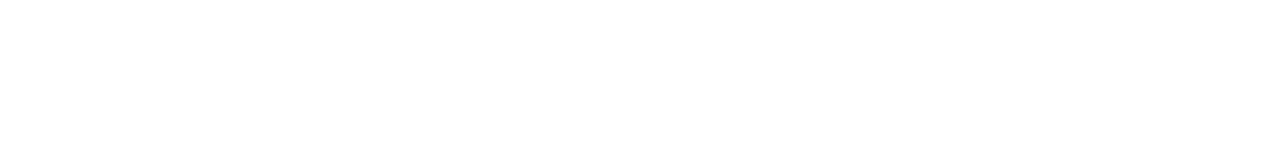
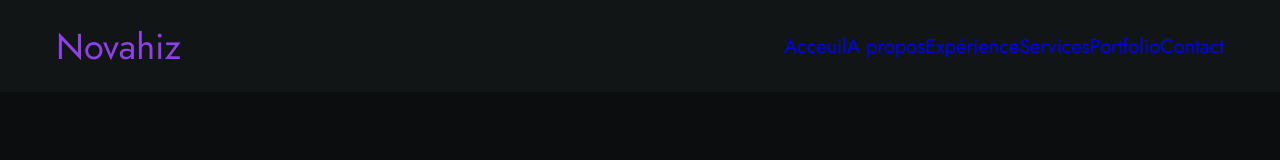
Before and after one commit to novahiz/novahiz.github.io, a plain HTML site: page index.html in a window 1280 px wide. Drawn offline with Linux system fonts and the light colour scheme.

Commit message:
Premier Mise en ligne

```diff
--- a/assets/css/styles.css
+++ b/assets/css/styles.css
@@ -1,46 +1,121 @@
 /*=============== GOOGLE FONTS ===============*/
+@import url('https://fonts.googleapis.com/css2?family=Jost:ital,wght@0,300;0,400;0,600;1,300;1,400;1,600&display=swap');
 
 /*=============== VARIABLES CSS ===============*/
 :root {
-  --header-height: ;
+  --header-height: 3.5rem;
 
   /*========== Colors ==========*/
   /* Color mode HSL(hue, saturation, lightness) */
-  --first-color: ;
-  --first-color-dark: ;
-  --first-color-light: ;
-  --title-color: ;
-  --text-color: ;
-  --body-color: ;
-  --container-color: ;
-  --border-color: ;
-  --white: ;
+  --first-color: hsl(268, 77%, 58%);
+  --first-color-dark: hsl(268, 78%, 51%);
+  --first-color-light: hsl(268, 100%, 83%);
+  --title-color: hsl(0, 0%, 87%);
+  --text-color: hsl(0, 0%, 69%);
+  --body-color: hsl(200, 12%, 5%);
+  --container-color: hsl(200, 10%, 8%);
+  --border-color: hsl(0, 0%, 20%);
+  --white: #fff;
 
   /*========== Font and typography ==========*/
   /* .5rem = 8px | 1rem = 16px ... */
-  --body-font: ;
-  --big-font-size: ;
-  --h1-font-size: ;
-  --h2-font-size: ;
-  --h3-font-size: ;
-  --larger-font-size: ;
-  --large-font-size: ;
+  --body-font: 'Jost', sans-serif;
+  --big-font-size: 3rem;
+  --h1-font-size: 2.5rem;
+  --h2-font-size: 2.25rem;
+  --h3-font-size: 1.5rem;
+  --larger-font-size: 1.25rem;
+  --large-font-size: 1.125rem;
 
   /*========== Font weight ==========*/
-  --weight-300: ;
-  --weight-400: ;
-  --weight-600: ;
+  --weight-300: 300;
+  --weight-400: 400;
+  --weight-600: 600;
 }
 
 /*=============== DARK THEME ===============*/
 
 /*=============== BASE ===============*/
+* {
+  margin: 0;
+  padding: 0;
+  box-sizing: border-box;
+}
+
+input,
+textarea,
+button,
+body {
+  font-family: var(--body-font);
+  font-size: var(--larger-font-size);
+}
+
+body {
+  background-color: var(--body-color);
+  color: var(--text-color);
+}
+
+input,
+textarea,
+button {
+  outline: none;
+  border: none;
+  background-color: transparent;
+}
+
+h1,
+h2,
+h3 {
+  color: var(--title-color);
+  font-weight: var(--weight-600);
+}
+
+ul {
+  list-style: none;
+}
+
+a {
+  text-decoration: none;
+}
+
+img {
+  max-width: 100%;
+}
 
 /*=============== REUSABLE CSS CLASSES ===============*/
+.container {
+  max-width: 1200px;
+  margin-inline: auto;
+  padding-inline: 1rem;
+}
 
 /*=============== STYLE SWITCHER ===============*/
 
 /*=============== HEADER & NAV ===============*/
+.header {
+  position: fixed;
+  top: 0;
+  left: 0;
+  width: 100%;
+  background-color: var(--container-color);
+  box-shadow: 0 3px 9px hsla(0, 0, 0, 0.05);
+}
+
+.nav,
+.nav__list {
+  display: flex;
+}
+
+.nav {
+  height: calc(var(--header-height) + 2.25rem);
+  justify-content: space-between;
+  align-items: center;
+}
+
+.nav__logo {
+  color: var(--first-color);
+  font-size: var(--h2-font-size);
+}
 
 /* Active link */
 
--- a/index.html
+++ b/index.html
@@ -5,10 +5,10 @@
     <meta name="viewport" content="width=device-width, initial-scale=1.0" />
 
     <!--=============== FONT AWESOME ===============-->
-    <link rel="stylesheet" href="" />
+    <link rel="stylesheet" href="https://cdnjs.cloudflare.com/ajax/libs/font-awesome/6.4.0/css/all.min.css" />
 
     <!--=============== CSS ===============-->
-    <link rel="stylesheet" href="" />
+    <link rel="stylesheet" href="./assets/css/styles.css" />
 
     <title>Responsive portfolio website - Crypticalcoder</title>
   </head>
@@ -17,7 +17,40 @@
     <div class="style__switcher"></div>
 
     <!--==================== HEADER ====================-->
-    <header class="header"></header>
+    <header class="header">
+      <nav class="nav container">
+        <a href="index.html" class="nav__logo">Novahiz</a>
+
+        <ul class="nav__list">
+          <li class="nav__item">
+            <a href="#home" class="nav__link active-link">Acceuil</a>
+          </li>
+
+          <li class="nav__item">
+            <a href="#about" class="nav__link">A propos</a>
+          </li>
+
+
+          <li class="nav__item">
+            <a href="#experience" class="nav__link">Expérience</a>
+          </li>
+
+
+          <li class="nav__item">
+            <a href="#services" class="nav__link">Services</a>
+          </li>
+
+
+          <li class="nav__item">
+            <a href="#work" class="nav__link">Portfolio</a>
+          </li>
+
+          <li class="nav__item">
+            <a href="#contact" class="nav__link">Contact</a>
+          </li>
+        </ul>
+      </nav>
+    </header>
 
     <!--==================== MAIN ====================-->
     <main class="main">
```
